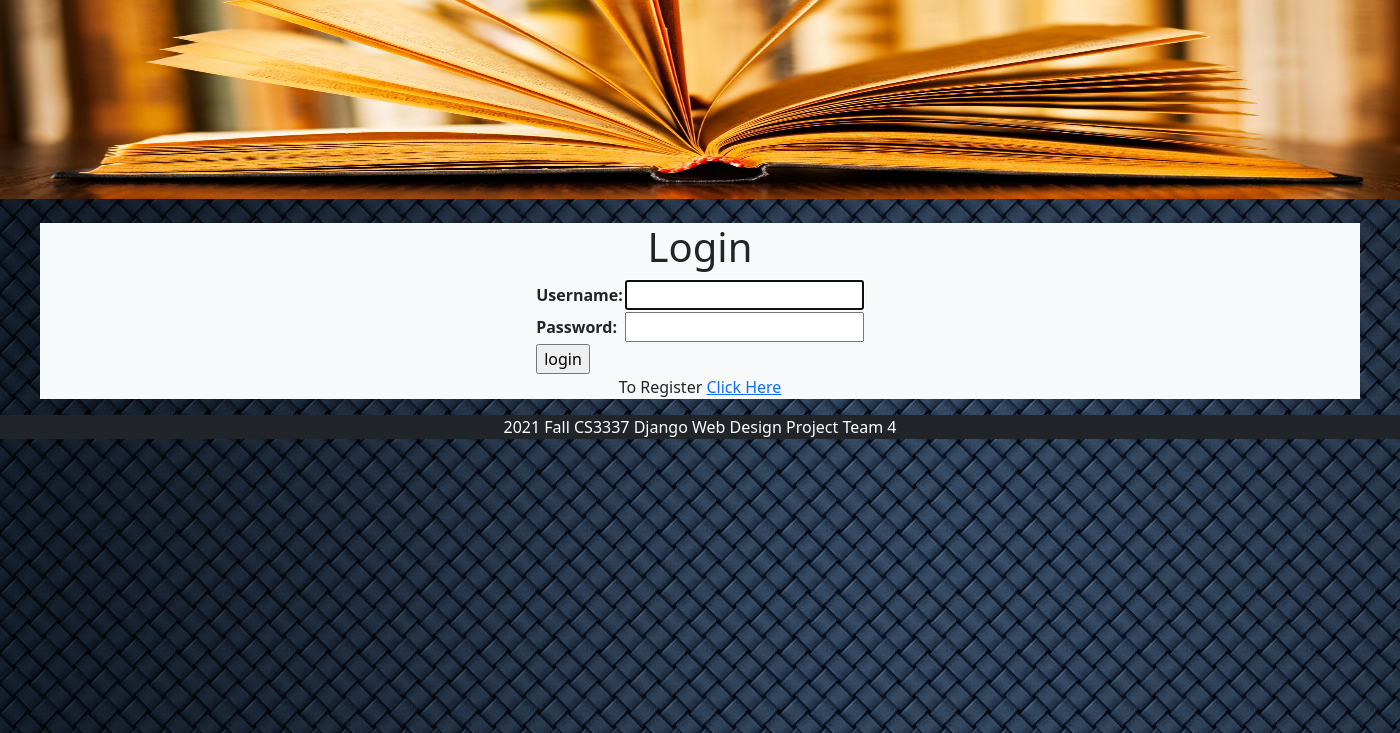
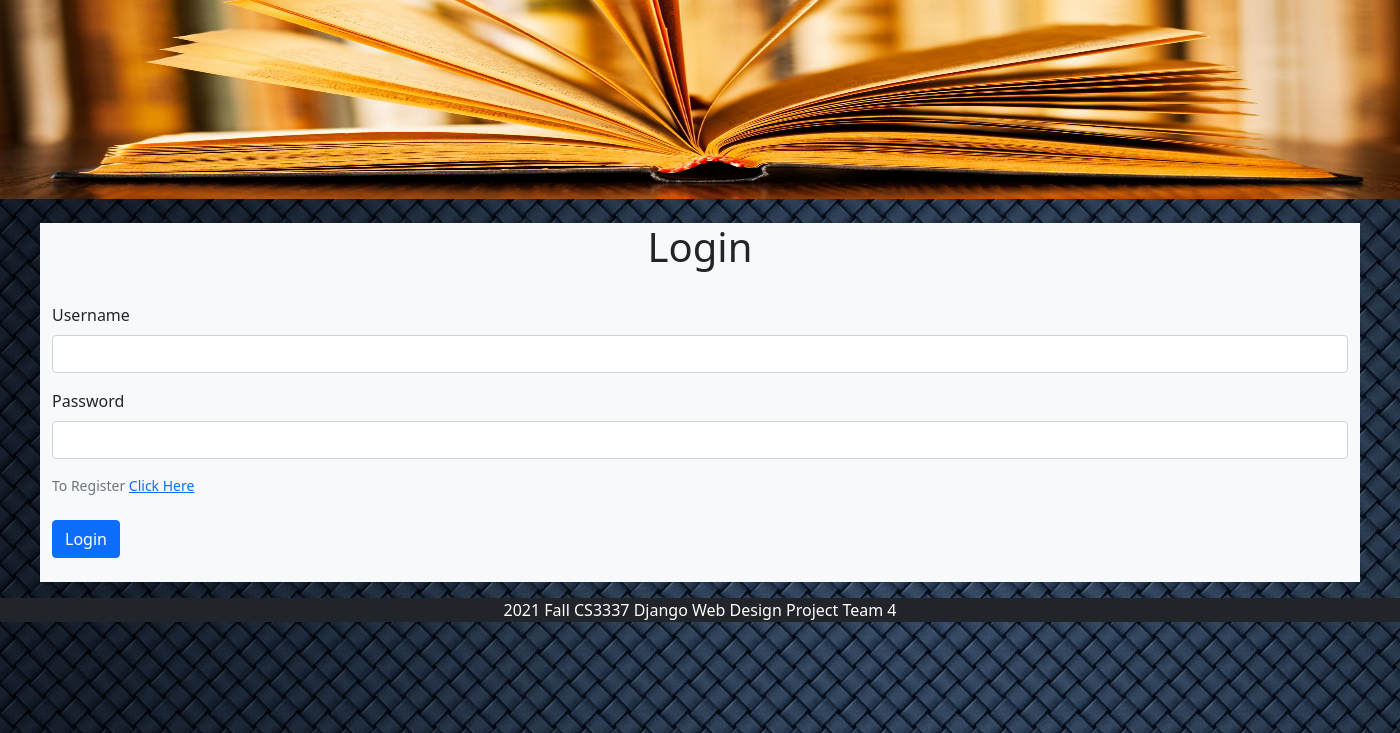
Before and after one commit to LyJacky/pythonspace, a Django app: page /login/ in a window 1400 px wide. Shown: the part 67-800 px from the top of the page. Run offline with Django 3.2, Linux system fonts and the light colour scheme.

Commit message:
Added Bootstrap for Login, Register, and About Us
Added Bootstrap for Login, Register, and About Us

```diff
--- a/bookEx/bookEx/templates/base.html
+++ b/bookEx/bookEx/templates/base.html
@@ -59,7 +59,7 @@
         </div>
     </div>
     <br>
-    <div class="container bg-light" align="center">
+    <div class="container bg-light">
         {% block content %}
         Hello World!
         {% endblock content %}
@@ -67,5 +67,8 @@
     <div id="footer" class="col-12 mt-3 text-white bg-dark" align="center">
         2021 Fall CS3337 Django Web Design Project Team 4
     </div>
+
+    <!-- Option 1: Bootstrap Bundle with Popper -->
+    <script src="https://cdn.jsdelivr.net/npm/bootstrap@5.0.2/dist/js/bootstrap.bundle.min.js" integrity="sha384-MrcW6ZMFYlzcLA8Nl+NtUVF0sA7MsXsP1UyJoMp4YLEuNSfAP+JcXn/tWtIaxVXM" crossorigin="anonymous"></script>
 </body>
 </html>
--- a/bookEx/bookEx/templates/bookMng/index.html
+++ b/bookEx/bookEx/templates/bookMng/index.html
@@ -2,9 +2,12 @@
 {% load static %}
 
 {% block content %}
+<br>
 <h1 align="center"> Welcome to The Archive! </h1>
 <p align="center">This system allows users to post and browse books on campus.</p>
+<br>
 {% endblock content %}
+
 
 
 {% block sidenav %}
--- a/bookEx/bookEx/templates/bookMng/postbook.html
+++ b/bookEx/bookEx/templates/bookMng/postbook.html
@@ -2,7 +2,7 @@
 {% load static %}
 
 {% block content %}
-<h1> Post Book </h1>
+<h1 align="center"> Post Book </h1>
 {% if submitted %}
 <h1> Book Posted Successfully! </h1>
 {% else %}
--- a/bookEx/bookEx/templates/bookMng/search.html
+++ b/bookEx/bookEx/templates/bookMng/search.html
@@ -3,6 +3,7 @@
 
 {% block content %}
     <h1 align="center"> Search For A Book In Our System</h1>
+<br>
     <form action="{% url 'search' %}" method="GET" value="{{request.GET.b}}">
         <div class="mb-3">
             <input type="text" class="form-control" name="b" value="{{request.GET.b}}" placeholder="Search Books by Title Or Username"/>
@@ -14,7 +15,7 @@
 
         {% if submitbutton == 'Search' and request.GET.b != ''%}
             {% if results %}
-                <h1>Results for <b>{{ request.GET.b }}</b></h1>
+                <h1 align="center">Results for <b>{{ request.GET.b }}</b></h1>
                 <br>
                 <table class="table table-bordered">
                     <thead>
@@ -40,7 +41,7 @@
                 </table>
                 <br>
                    {% else %}
-                    <h1>Book does not exist in system!</h1>
+                    <h1 align="center">Book does not exist in system!</h1>
             {% endif %}
         {% endif %}
     </div>
--- a/bookEx/bookEx/templates/registration/login.html
+++ b/bookEx/bookEx/templates/registration/login.html
@@ -8,22 +8,23 @@
         </li>
 {% endblock sidenav %}
 
-
 {% block content %}
-<h1> Login </h1>
-    <form action="{% url 'login' %}" method="post">
-        <table>
-            {{form.as_table}}
-            <tr>
-                <td colspan="2">
-                    <input type="submit" value="login">
-                </td>
-            </tr>
-        </table>
-        <p align="center">
-            To Register <a href="{%url 'register' %}"> Click Here </a>
-        </p>
-        <input type="hidden" name="next" value="{{ next }}"/>
-        {% csrf_token %}
-    </form>
+<h1 align="center">Login</h1>
+<br>
+<form action="{% url 'login' %}" method="post">
+    {% csrf_token %}
+    <div class="mb-3">
+        <label class="form-label">Username</label>
+        <input type="text" class="form-control" name="username">
+    </div>
+    <div class="mb-3">
+        <label class="form-label">Password</label>
+        <input type="password" class="form-control" name="password">
+    </div>
+    <div class="form-text">To Register <a href="{%url 'register' %}"> Click Here </a></div>
+    <br>
+    <button type="submit" class="btn btn-primary" value="login">Login</button>
+    <input type="hidden" name="next" value="{{ next }}"/>
+</form>
+<br>
 {% endblock content %}
--- a/bookEx/bookEx/templates/registration/register_success.html
+++ b/bookEx/bookEx/templates/registration/register_success.html
@@ -8,7 +8,7 @@
 {% endblock sidenav%}
 
 {% block content %}
-<h1> User Registration Success!</h1>
+<h1 align="center"> User Registration Success!</h1>
 <p align="center">
     To login <a href="{% url 'login' %}?next=/"> Click Here </a>
 </p>
--- a/bookEx/bookMng/views.py
+++ b/bookEx/bookMng/views.py
@@ -13,13 +13,13 @@ from django.http import HttpResponseRedirect
 from django.views.generic.edit import CreateView
 from django.contrib.auth.forms import UserCreationForm
 from django.urls import reverse_lazy
-
+from .forms import SignUpForm
 from django.contrib.auth.decorators import login_required
 
 
 class Register(CreateView):
     template_name = 'registration/register.html'
-    form_class = UserCreationForm
+    form_class = SignUpForm
     success_url = reverse_lazy('register-success')
 
     def form_valid(self, form):
```
Also changed, not shown: bookEx/bookEx/templates/bookMng/aboutus.html (+8 -6 lines), bookEx/bookEx/templates/registration/register.html (+4 -9 lines), bookEx/bookMng/forms.py (+16 -0 lines), bookEx/db.sqlite3.
